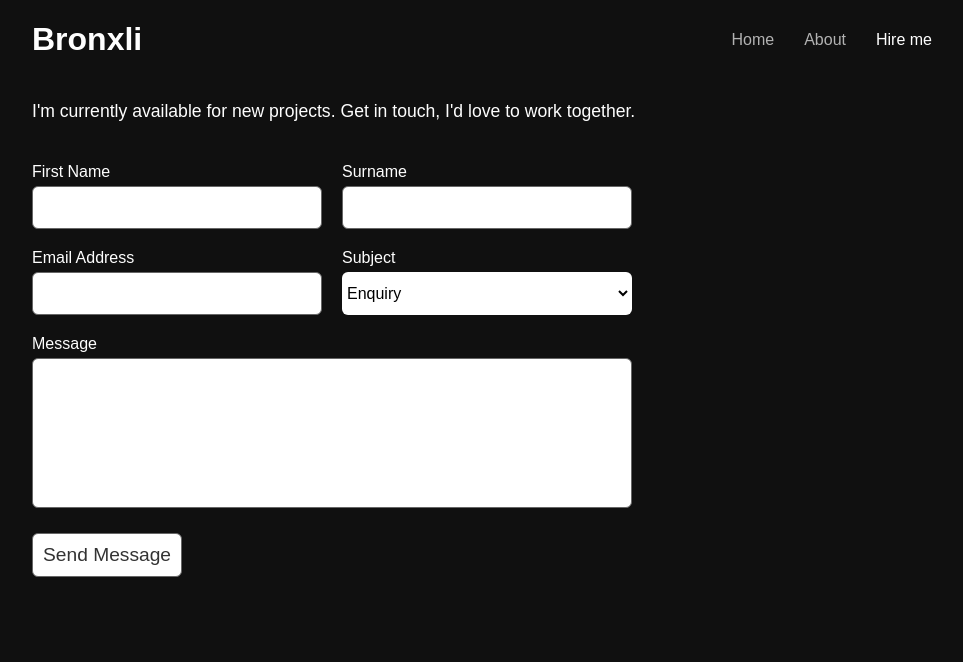
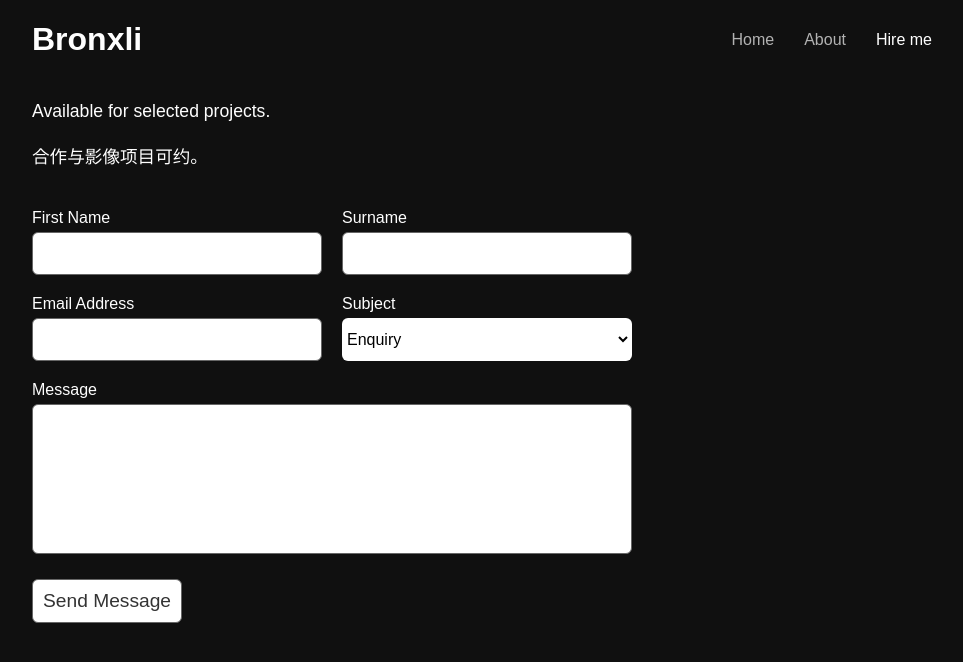
Before and after one commit to bronxli/bronxli.github.io, a Jekyll site: the page built from contact.html, in a window 1280 px wide. Shown: the top 662 px of the page, without its empty margins (158-1121 px from the left). Built offline with Jekyll 4.4.1, drawn with Linux system fonts in a browser that asks for light colours; some web fonts are replaced.

Commit message:
Revise contact availability and add collaboration info
Updated availability message and added a new line for collaboration.

```diff
--- a/contact.html
+++ b/contact.html
@@ -1,7 +1,8 @@
 ---
 title: Contact
 ---
-<p class="editable">I'm currently available for new projects. Get in touch, I'd love to work together.</p>
+<p class="editable">Available for selected projects.</p>
+<p class="editable">合作与影像项目可约。</p>
 
 <form method="post" action="{{ site.baseurl }}/contact-success/">
 		<input type="hidden" name="_to" value="{{ site.data.email }}" />
```
